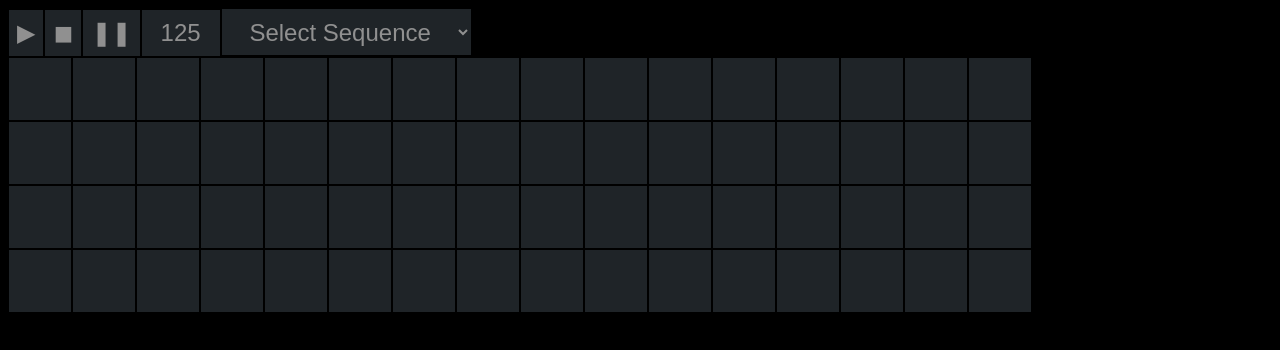
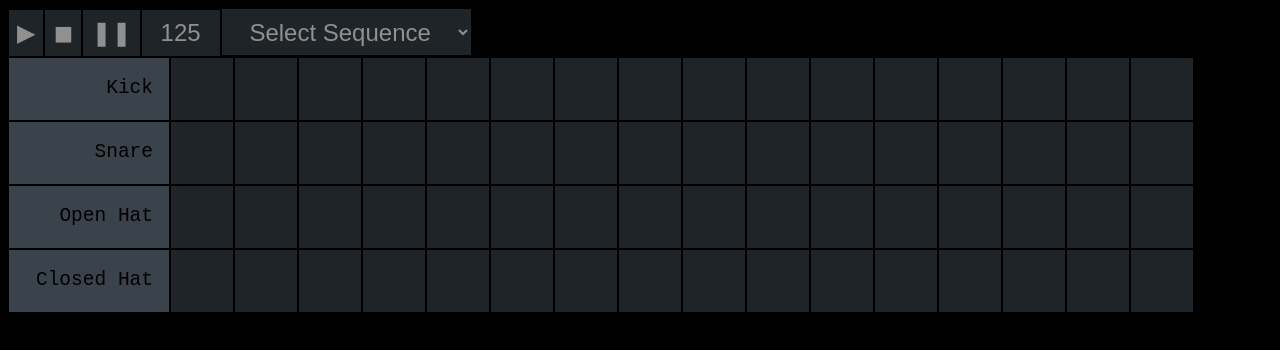
Before and after one commit to soundboards/drumkit, a React app: page / in a window 1280 px wide. Shown: the top 350 px of the page. Built offline with nearby package versions, Linux system fonts and the light colour scheme.

Commit message:
add instrument names

```diff
--- a/src/components/Sequencer.css
+++ b/src/components/Sequencer.css
@@ -38,3 +38,21 @@ body {
 .sequence-button.sequence-button--seq.sequence-button--selected {
   background-color: #00E34F;
 }
+
+.instrument {
+  display: flex;
+}
+
+.instrument--name {
+  display: flex;
+  border: 1px solid #000;
+  justify-content: flex-end;
+  background-color: #3a434b;
+  width: 10rem;
+}
+
+.instrument--name-text {
+  font-family: monospace;
+  font-size: 1.5em;
+  margin-right: 1rem;
+}
--- a/src/components/Sequencer.js
+++ b/src/components/Sequencer.js
@@ -8,6 +8,12 @@ import styles from './Sequencer.css';
 
 // Helper function
 const calculateInterval = (bpm) => ((60000 / bpm) * 4) / 8;
+const nameMap = {
+  kick: "Kick",
+  snare: "Snare",
+  openHat: "Open Hat",
+  closedHat: "Closed Hat"
+};
 
 class Sequencer extends React.Component {
   constructor() {
@@ -83,7 +89,17 @@ class Sequencer extends React.Component {
       );
     });
 
-    return <div key={key}>{instrumentButtons}</div>
+    return (
+      <div
+        className="instrument"
+        key={key}
+      >
+        <div className="instrument--name">
+          <p className="instrument--name-text">{nameMap[key]}</p>
+        </div>
+        {instrumentButtons}
+      </div>
+    );
   }
 
   renderSequenceSelector() {
```
Also changed, not shown: src/bundle.main.js.
